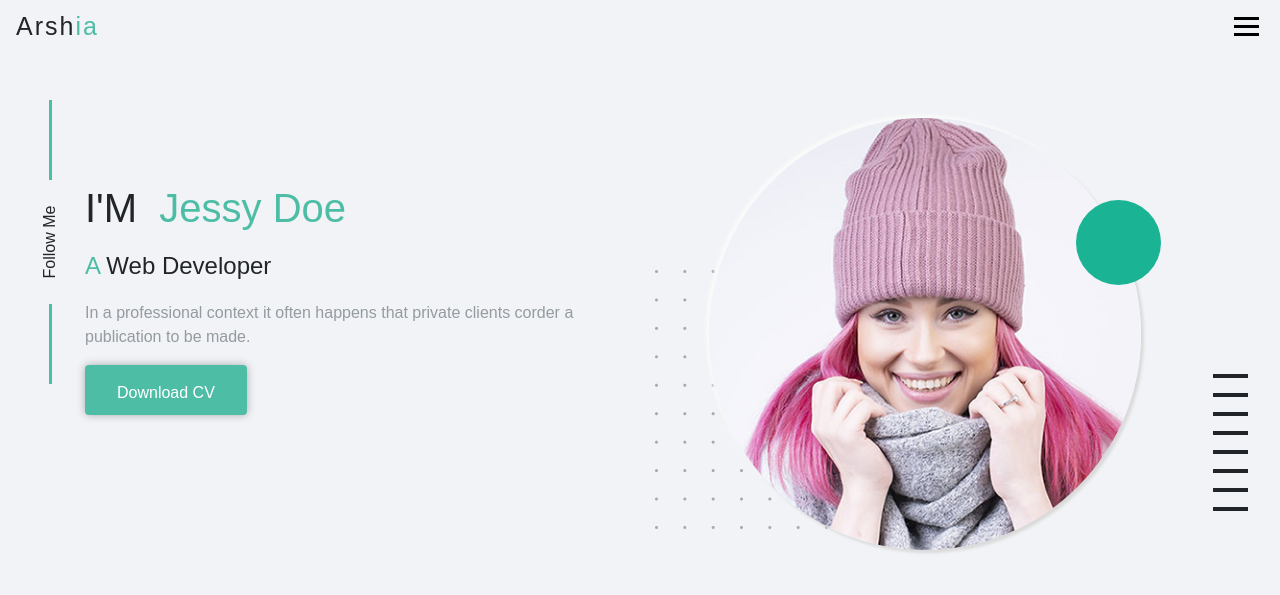
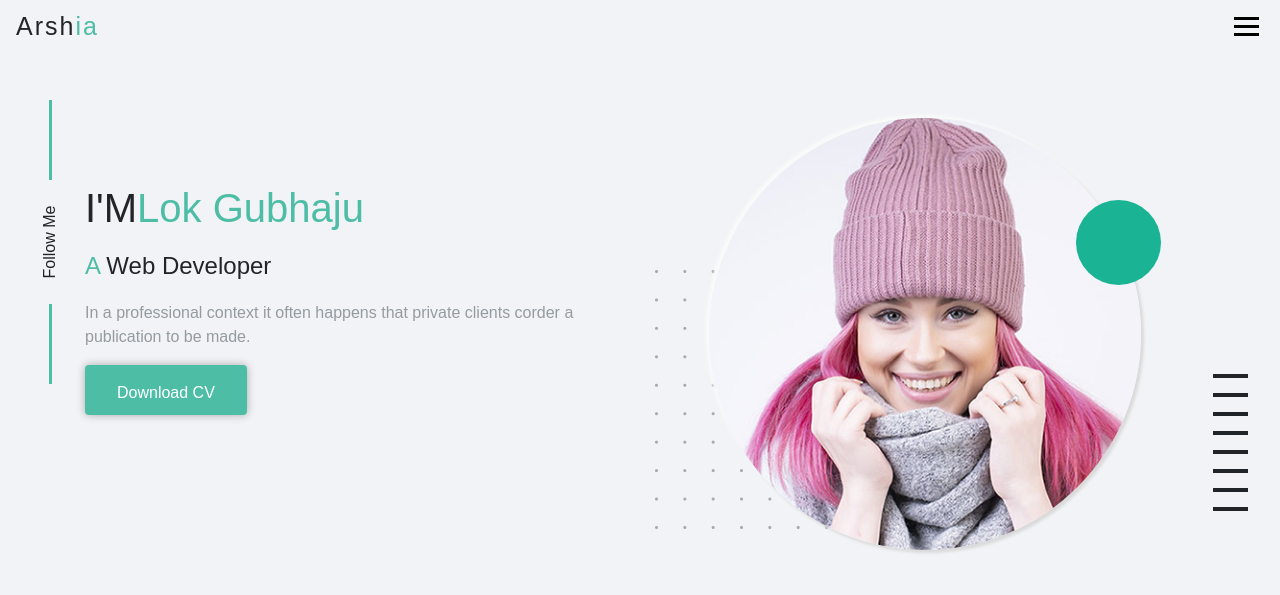
Before and after one commit to lokgubhaju/Arshia-Portfolio, a plain HTML site: page index.html in a window 1280 px wide. Shown: the top 595 px of the page. Drawn offline with Linux system fonts and the light colour scheme.

Commit message:
added name

```diff
--- a/index.html
+++ b/index.html
@@ -85,7 +85,7 @@
         <div class="row d-flex justify-content-center align-items-center">
           <div class="col-md-6">
             <div class="intro-text">
-              <h1 id="primary">i'm<span id="base">&nbsp; jessy doe</span></h1>
+              <h1 id="primary">i'm<span id="base">Lok Gubhaju</span></h1>
               <h4 id="base">a <span id="primary">web developer</span></h4>
               <p>
                 In a professional context it often happens that private clients
```
